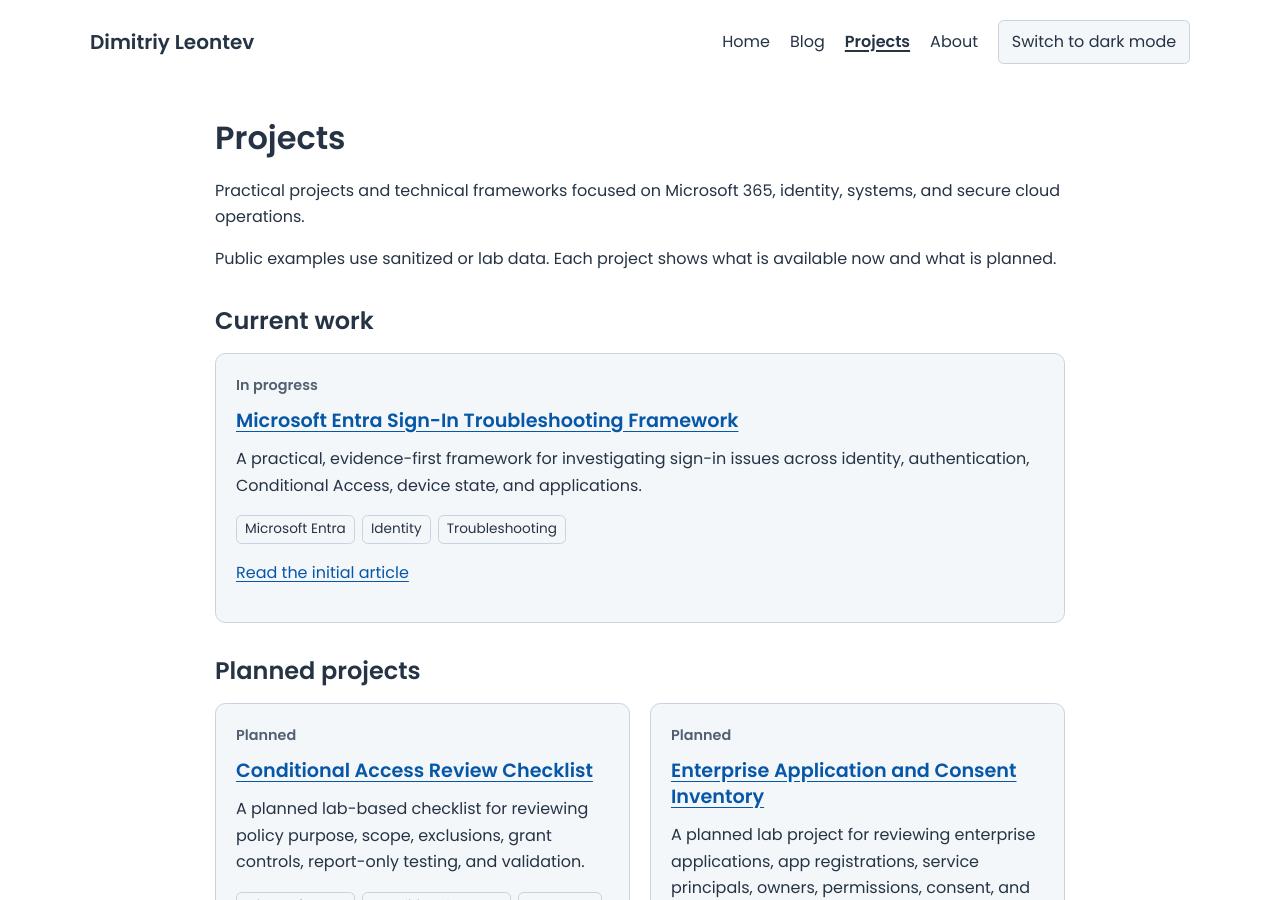
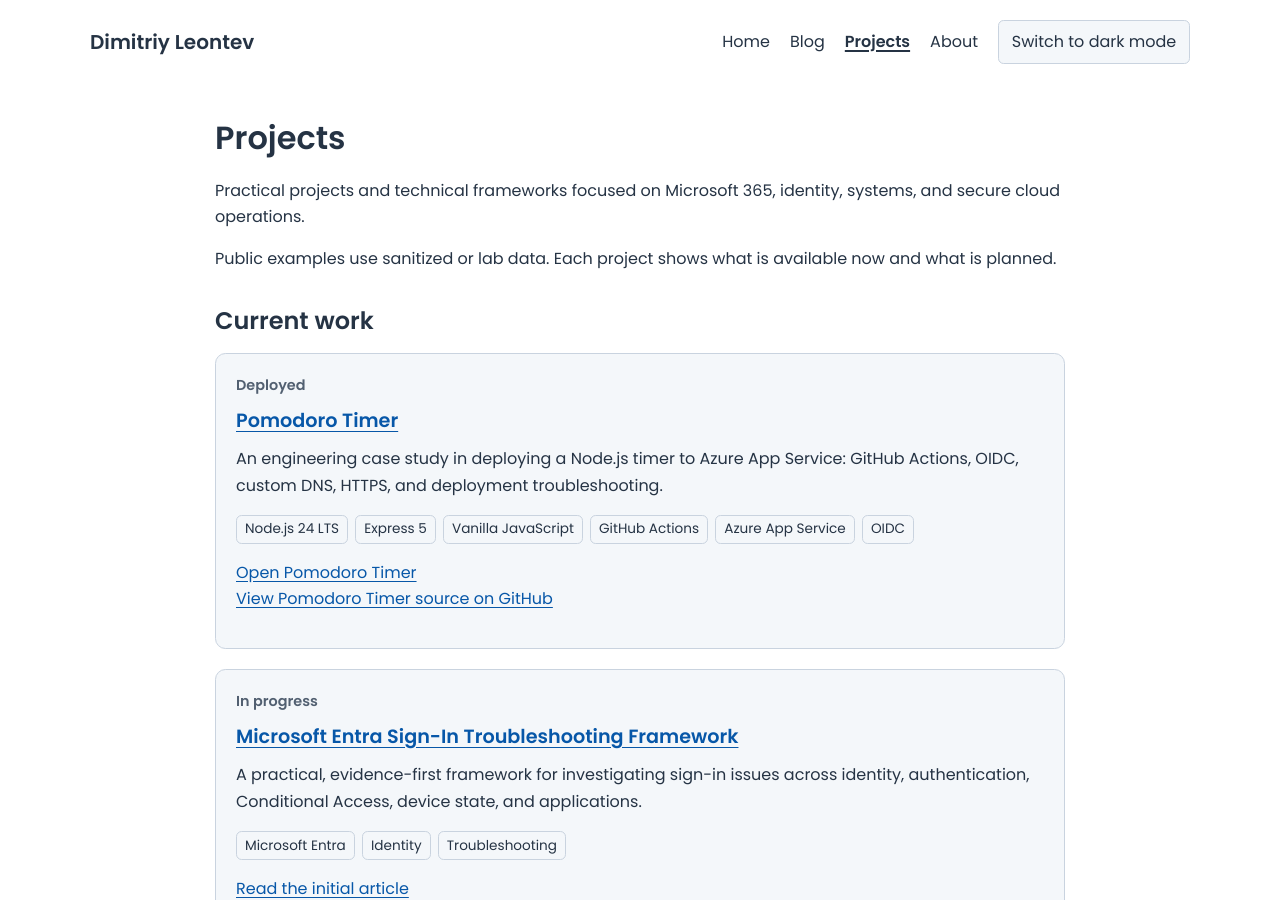
Before and after one commit to dleontev/dleontev.github.io, a Jekyll site: the page built from pages/projects.html, in a window 1280 px wide and 900 px high. Built offline with Jekyll 4.4.1, drawn with Linux system fonts in a browser that asks for light colours; some of the changed lines change nothing that is shown.

Commit message:
Add Pomodoro cloud engineering case study
Document Azure hosting, federated deployment identity, validation and artifacts,
Namecheap DNS, HTTPS, and the initial failed login and successful retry.
Include genuine application and Actions screenshots and a logical diagram.

Validation: production Jekyll build and content validation; 22 local behavior,
accessibility, responsive, and WebKit checks passed. Existing publishing
workflow runs the full suite before deployment.

```diff
--- a/_includes/projects/index.html
+++ b/_includes/projects/index.html
@@ -15,6 +15,8 @@
       <ul class="topic-list" aria-label="Technologies">{% for tool in project.tools %}<li>{{ tool | escape }}</li>{% endfor %}</ul>
       {% if project.article %}{% for article in site.posts %}{% assign article_key = article.path | split: '/' | last | remove: '.md' %}
         {% if article_key == project.article %}<p><a href="{{ article.url | relative_url }}">Read the initial article</a></p>{% break %}{% endif %}{% endfor %}
+      {% elsif project.demo_url or project.source_url %}
+      <p>{% if project.demo_url %}<a href="{{ project.demo_url | escape }}">Open {{ project.title | escape }}</a>{% endif %}{% if project.demo_url and project.source_url %}<br>{% endif %}{% if project.source_url %}<a href="{{ project.source_url | escape }}">View {{ project.title | escape }} source on GitHub</a>{% endif %}</p>
       {% else %}<p class="availability">Scope available; resources planned</p>{% endif %}
     </article>
   {% endfor %}
--- /dev/null
+++ b/_projects/05-pomodoro-timer.md
@@ -0,0 +1,111 @@
+---
+title: Pomodoro Timer
+order: 0
+status: Deployed
+tools: [Node.js 24 LTS, Express 5, Vanilla JavaScript, GitHub Actions, Azure App Service, OIDC]
+description: "An engineering case study in deploying a Node.js timer to Azure App Service: GitHub Actions, OIDC, custom DNS, HTTPS, and deployment troubleshooting."
+permalink: /projects/pomodoro-timer/
+demo_url: https://pomodoro.dleontev.com/
+source_url: https://github.com/dleontev/pomodoro
+---
+# Pomodoro Timer
+
+**Status:** Deployed · Personal project · Configuration and deployment evidence reviewed October 19, 2026
+
+I deployed a Pomodoro timer that gives focused work and regular breaks a simple structure. The application supports adjustable session lengths, ambient sound, notifications, and restoration after a tab reload. My work connected the application to Azure hosting, automated deployment, and a custom domain, including investigating an initial deployment failure.
+
+I configured the cloud hosting, repository connection, and DNS. OpenAI Codex assisted with application implementation, subsequent code and workflow changes, and documentation. The automated results below come from recorded workflow runs; they are not claims of independent manual code review or exhaustive browser testing.
+
+[Open the Pomodoro timer](https://pomodoro.dleontev.com/) · [View the source on GitHub](https://github.com/dleontev/pomodoro)
+
+<details class="article-toc">
+<summary>On this page</summary>
+<nav aria-label="On this page">
+<ul>
+<li><a href="#application-architecture-and-decisions">Application architecture and decisions</a></li>
+<li><a href="#repository-and-deployment-connection">Repository and deployment connection</a></li>
+<li><a href="#azure-app-service-configuration">Azure App Service configuration</a></li>
+<li><a href="#deployment-authentication-with-oidc">Deployment authentication with OIDC</a></li>
+<li><a href="#validation-artifacts-and-azure-remote-build">Validation, artifacts, and Azure remote build</a></li>
+<li><a href="#investigating-the-initial-failure">Investigating the initial failure</a></li>
+<li><a href="#namecheap-dns-hostname-binding-and-https">Namecheap DNS, hostname binding, and HTTPS</a></li>
+<li><a href="#verification-and-operational-limits">Verification and operational limits</a></li>
+<li><a href="#lessons-and-tradeoffs">Lessons and tradeoffs</a></li>
+</ul>
+</nav>
+</details>
+
+{% include elements/figure.html image="/assets/projects/pomodoro/pomodoro-desktop.jpg" width="1170" height="1040" loading="eager" alt="Live Pomodoro application showing a ready 25-minute focus timer, optional automatic session selection, notifications, ambient sound controls, and session length settings." caption="The live application on October 19, 2026. Optional session switching selects the next mode; every countdown still requires Start." %}
+
+## Application architecture and decisions
+
+The browser owns timing, interface updates, audio, and session state. Express serves files from `public/` and exposes `/health`; it does not expose the repository root. Node.js 24 LTS and Express 5 provide a small server footprint, with Express the only direct npm dependency. There is no database, account system, frontend compilation step, or external asset CDN.
+
+This architecture keeps a personal timer straightforward to host, but state stays in the browser. An absolute finish time lets the display catch up after delayed callbacks; it does not make a suspended browser a reliable background service. Session restoration uses per-tab storage, while preferences use local storage. Closing the page ends notification delivery, and sessions do not synchronize across devices.
+
+{% include elements/figure.html image="/assets/projects/pomodoro/pomodoro-architecture.svg" width="650" height="820" alt="Logical architecture: the browser uses the Node and Express App Service. GitHub main triggers validation, creates a source artifact, and passes it to a dependent deployment job. That job authenticates through Entra OIDC federation and deploys to Azure. Oryx remote build activity was observed in the initial successful deployment." caption="Logical application and CI/CD flow, based on the inspected source, workflow logs, and hosting configuration. This is a diagram, not an Azure topology screenshot." %}
+
+[Open the architecture diagram at full size]({{ '/assets/projects/pomodoro/pomodoro-architecture.svg' | relative_url }}).
+
+## Repository and deployment connection
+
+I established the [GitHub repository](https://github.com/dleontev/pomodoro) and connected its `main` branch through Azure Deployment Center using GitHub Actions. Azure generated the initial build-and-deploy workflow. Repository history separates that generated configuration from later Codex-assisted changes that added dependency installation, syntax checks, tests, and startup validation.
+
+That distinction matters: the original successful deployment did not run the validation now present in the workflow. Pushes to `main` and manual dispatch currently trigger deployment; pull requests receive validation through a separate CI workflow. I did not need to upload application files manually for each subsequent change.
+
+## Azure App Service configuration
+
+I hosted the application using App Service's code publishing model. The verified configuration was:
+
+| Setting | Observed value |
+| --- | --- |
+| Operating system and runtime | Linux; Node.js 24 LTS |
+| Plan and capacity | Basic B1; one instance |
+| Region | West US 3 |
+| Transport | HTTPS Only; minimum inbound and SCM TLS 1.2 |
+| Basic publishing credentials | Disabled for SCM and FTP |
+| Always On / App Service Health Check | Disabled / not configured |
+
+This approach places operating-system hosting under App Service while leaving application startup and dependencies in the repository. The server reads the platform-provided `PORT`; the package's production command is `npm start`, running `node server.js`. The retained evidence does not establish an Azure startup-command override. One instance and disabled Always On also limit the availability and startup assurances I can make.
+
+## Deployment authentication with OIDC
+
+The deployment job grants `id-token: write` and uses `azure/login@v2` to authenticate through GitHub's OpenID Connect token. The login logs identify the repository's `main` branch as the federated subject. Entra validates the GitHub assertion and issues temporary Azure access; Azure authorization then determines what the identity can deploy.
+
+The workflow references client, tenant, and subscription identifiers stored in GitHub secrets, but supplies neither a client secret nor a publish profile. Federation therefore avoids storing a long-lived Azure deployment password in this workflow. Identifiers alone are not authentication credentials.
+
+I used a user-assigned managed identity for the Deployment Center connection. The federated trust lets the GitHub job obtain Azure access as that identity without a stored client secret. Its exact RBAC role and scope have not been verified in this record; successful deployment alone does not demonstrate least privilege. This deployment identity is separate from any runtime identity assigned to the web application.
+
+## Validation, artifacts, and Azure remote build
+
+The current [deployment workflow](https://github.com/dleontev/pomodoro/tree/b6cee9b536193856a385de1c4aa75efb0763bf87/.github/workflows) runs on Ubuntu. Its build job installs the lockfile with `npm ci --ignore-scripts --no-fund`, checks JavaScript syntax, runs Node's tests, and starts the production command for HTTP smoke checks.
+
+Only after these steps succeed does it upload the `node-app` source artifact, excluding `node_modules`. The deploy job explicitly declares `needs: build`, downloads that artifact, authenticates, and uses `azure/webapps-deploy@v3` against Production. This dependency gates deployment on its own validation job. The separate CI workflow is not another deployment prerequisite.
+
+The artifact is source, not a precompiled frontend or a copy of the runner's installed dependencies. During the initial successful deployment, Kudu/OneDeploy explicitly reported “Running oryx build...”. That establishes Azure-side build activity for that attempt; it does not establish the exact remote install command or which setting enabled it. The separate CI pins action revisions; deployment actions currently use version tags.
+
+## Investigating the initial failure
+
+My first deployment failed in the Azure login step with **“No subscriptions found”**, before the application deployment step ran. I reran without changing settings. The [second attempt](https://github.com/dleontev/pomodoro/actions/runs/39210637959) authenticated successfully and deployed the same commit using the existing successful build artifact.
+
+The useful finding was where the failure occurred: authentication and subscription discovery, rather than application startup. Reusing the artifact helped separate recovery from a code or packaging change. The successful retry established recovery, but not a root cause. I have no evidence that a role correction, tenant change, or configuration fix caused it.
+
+{% include elements/figure.html image="/assets/projects/pomodoro/pomodoro-actions-rerun.jpg" width="1084" height="340" alt="Actual GitHub Actions deployment job from the successful second attempt, showing completed artifact download, Azure login, and Azure Web App deployment steps." caption="The successful deployment job in attempt 2 of the initial run. This cropped GitHub Actions screenshot shows the actual completed steps; the logs establish the preceding login failure." %}
+
+## Namecheap DNS, hostname binding, and HTTPS
+
+I used Namecheap DNS to connect `pomodoro.dleontev.com` to the application. The `pomodoro` CNAME targets the App Service default hostname. The separate `asuid.pomodoro` TXT record proves domain ownership to Azure; it does not route browser traffic. Live DNS confirmed both records, and the TXT value matched Azure's verification value.
+
+Azure lists the custom hostname as **Secured**, with an SNI SSL binding. HTTPS requests to the custom domain passed normal certificate validation, and HTTP redirected to HTTPS. These checks establish working routing, hostname binding, and certificate delivery at review time. The certificate's managed-versus-uploaded origin and renewal configuration were not confirmed, so I do not claim automatic renewal.
+
+## Verification and operational limits
+
+The [deployment run for revision `b6cee9b`](https://github.com/dleontev/pomodoro/actions/runs/39353275607) recorded **42 tests passed, zero failures, and zero skips**, followed by successful production-startup checks of `/` and `/health`. Live checks also returned HTTP 200 for both endpoints over the custom HTTPS domain.
+
+These results cover defined automated cases and endpoint availability. Audio lifecycle tests use test doubles; the application has no automated browser end-to-end or accessibility audit suite. Its `/health` route is not an enabled App Service health probe. I have not established load capacity, continuous availability, or background notification reliability through these checks.
+
+## Lessons and tradeoffs
+
+The deployment failure made the boundaries between source validation, Azure authentication, remote build, and runtime behavior concrete. A green retry is useful evidence of recovery, but an explanation needs more than correlation.
+
+The final arrangement keeps hosting and delivery manageable for a small application. It also deploys directly to Production, packages source broadly, and relies on browser-local state. A staging environment, narrower deployment-file allowlist, and application browser tests would address specific limits; they are future improvements, not capabilities demonstrated by this deployment.
--- a/pages/projects.html
+++ b/pages/projects.html
@@ -2,7 +2,7 @@
 layout: page
 title: Projects
 permalink: /projects/
-description: "Explore Microsoft Entra and Microsoft 365 projects, with clear status for work in progress and planned resources."
+description: "Explore cloud applications and Microsoft 365 identity projects, with links to deployed work and clear status for planned resources."
 ---
 <h1>Projects</h1>
 <p>Practical projects and technical frameworks focused on Microsoft 365, identity, systems, and secure cloud operations.</p>
```
Also changed, not shown: assets/projects/pomodoro/pomodoro-actions-rerun.jpg (added), assets/projects/pomodoro/pomodoro-architecture.svg (added), assets/projects/pomodoro/pomodoro-desktop.jpg (added).
